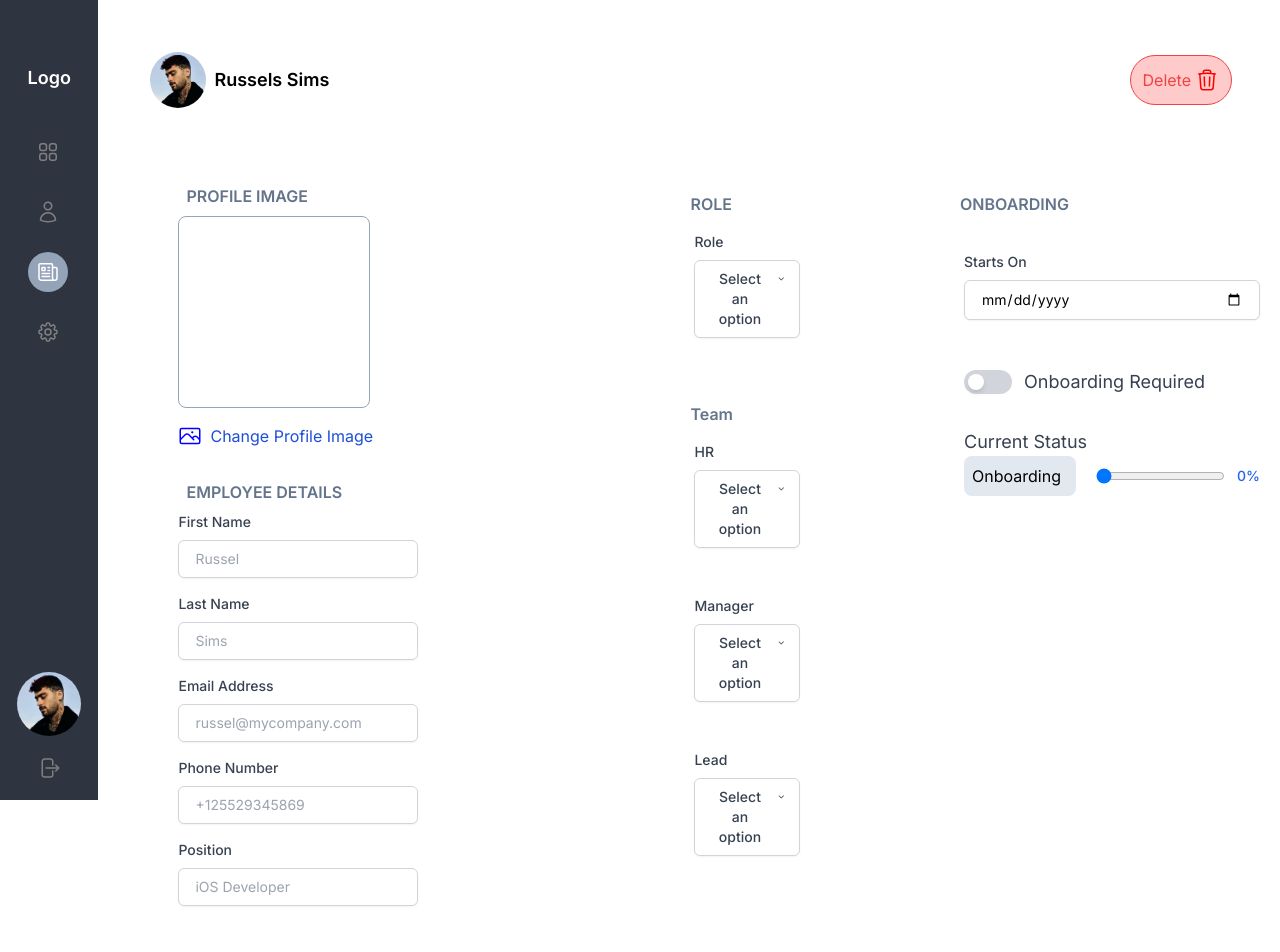
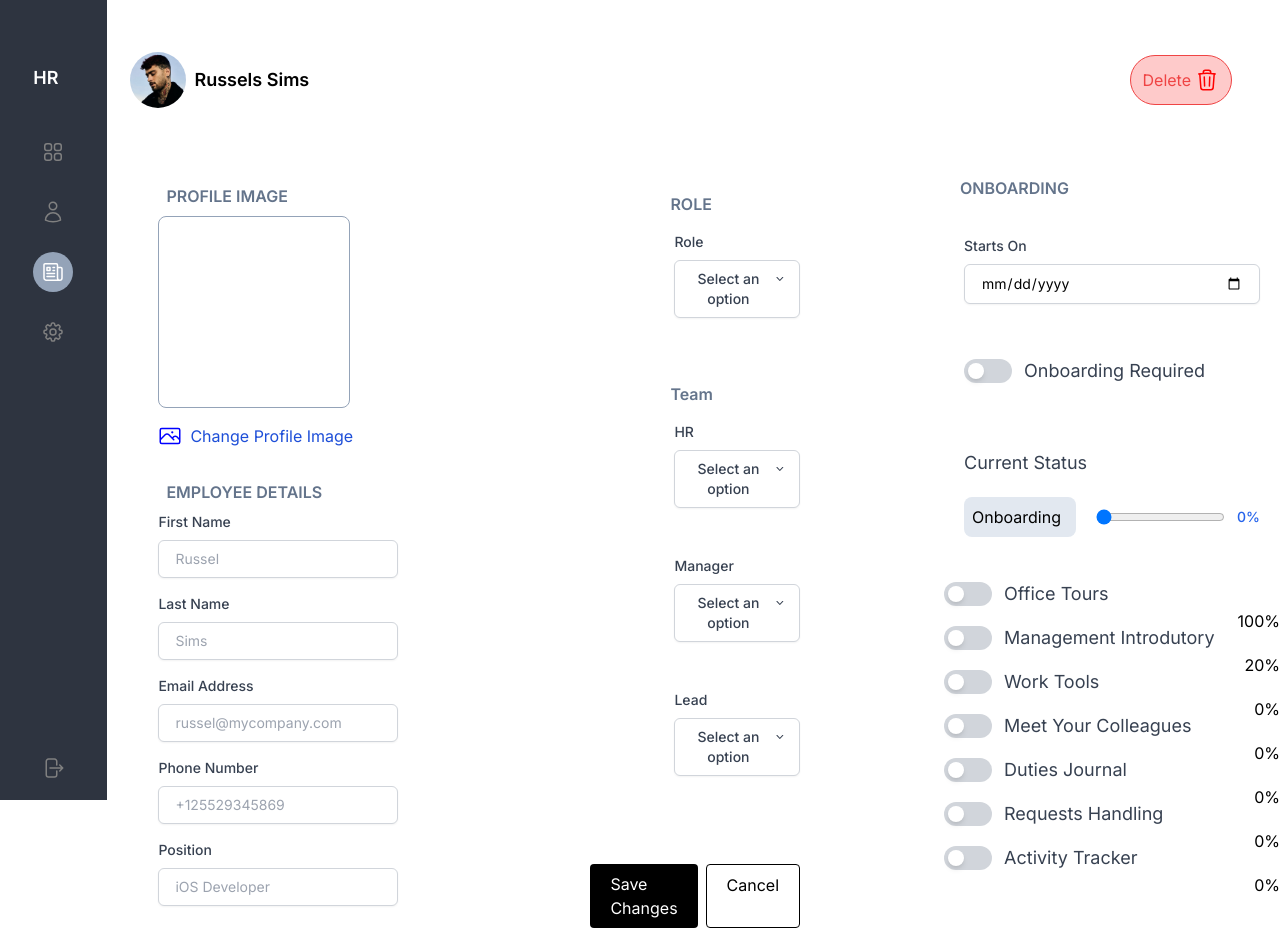
Before and after one commit to Sahildarunde/ui-frame-2, a Next.js app: page / in a window 1280 px wide. Shown: the top 952 px of the page. Built offline with nearby package versions, Linux system fonts and the light colour scheme.

Commit message:
minor tweaks

```diff
--- a/app/layout.tsx
+++ b/app/layout.tsx
@@ -5,7 +5,7 @@ import "./globals.css";
 const inter = Inter({ subsets: ["latin"] });
 
 export const metadata: Metadata = {
-  title: "Create Next App",
+  title: "UI Frame 2 ",
   description: "Generated by create next app",
 };
 
--- a/app/page.tsx
+++ b/app/page.tsx
@@ -2,7 +2,7 @@
 
 import Sidebar from "@/components/Sidebar";
 import Image from "next/image";
-import {useState} from 'react'
+import {ChangeEvent, useState} from 'react'
 import Main from '../components/Main'
 
 export default function Home() {
@@ -10,6 +10,15 @@ export default function Home() {
 
   const toggleSidebar = () => {
     setIsSidebarOpen(!isSidebarOpen);
+  };
+
+  const [selectedImage, setSelectedImage] = useState<string | null>(null);
+
+  const handleImageChange = (event: ChangeEvent<HTMLInputElement>) => {
+      if (event.target.files && event.target.files[0]) {
+      const imageFile = event.target.files[0];
+      setSelectedImage(URL.createObjectURL(imageFile));
+      }
   };
   return (
     <div className="flex">
@@ -25,11 +34,11 @@ export default function Home() {
           isSidebarOpen ? 'block' : 'hidden'
         } md:block w-1/4 md:w-1/12 bg-[#2e3440] h-screen fixed md:static z-40 md:z-auto`}
       >
-        <Sidebar />
+        <Sidebar selectedImage={selectedImage}/>
       </div>
 
 
-      <Main />
+      <Main selectedImage={selectedImage} handleImageChange={handleImageChange}/>
     </div>
   );
 }
--- a/components/DateInputBox.tsx
+++ b/components/DateInputBox.tsx
@@ -13,7 +13,7 @@ export default function DateInputBox({ label, placeholder }: DateInputBoxProps)
   };
 
   return (
-    <div className="mb-4">
+    <div className="mb-4 mt-4">
       <label className="block text-sm font-medium text-gray-700 mb-2">{label}</label>
       <input
         type="date"
--- a/components/Left.tsx
+++ b/components/Left.tsx
@@ -12,7 +12,7 @@ type LeftProps = {
 export default function Left({ selectedImage, onImageChange }: LeftProps) {
   return (
     <div>
-      <div className="p-4 h-screen flex flex-col md:flex-row gap-48 md:ml-16">
+      <div className="p-4 h-screen flex flex-col md:flex-row gap-48  md:ml-16">
         <div>
           <h2 className='text-slate-500 m-2 font-semibold'>PROFILE IMAGE</h2>
           <div className='h-48 w-48 relative overflow-hidden mb-4 border border-slate-400 rounded-lg'>
@@ -57,6 +57,10 @@ export default function Left({ selectedImage, onImageChange }: LeftProps) {
             <Dropdown options={["Kirk Mitrohin"]} label='Manager' />
             <Dropdown options={["Eugene Hummell"]} label='Lead' />
           </div>
+          <div className='mt-10 flex gap-2'>
+            <div className='px-5 bg-black py-2 text-white rounded cursor'>Save Changes</div>
+            <div className='px-5 border border-black py-2 text-black  rounded cursor'>Cancel</div>
+          </div>
         </div>
       </div>
     </div>
--- a/components/Main.tsx
+++ b/components/Main.tsx
@@ -4,15 +4,8 @@ import { ChangeEvent, useState } from 'react';
 import Navbar from "./Navbar";
 import HeroComp from './HeroComp';
 
-export default function Main() {
-    const [selectedImage, setSelectedImage] = useState<string | null>(null);
 
-  const handleImageChange = (event: ChangeEvent<HTMLInputElement>) => {
-    if (event.target.files && event.target.files[0]) {
-      const imageFile = event.target.files[0];
-      setSelectedImage(URL.createObjectURL(imageFile));
-    }
-  };
+export default function Main({selectedImage, handleImageChange}: any) {
 
     return (
         <div className="h-screen w-screen">
--- a/components/PercentageSlider.tsx
+++ b/components/PercentageSlider.tsx
@@ -15,7 +15,7 @@ export default function PercentageSlider({ onChange }: PercentageSliderProps) {
   };
 
   return (
-    <div className="flex items-center space-x-3">
+    <div className="flex items-center space-x-3 mt-28 md:mt-0">
       <input
         type="range"
         min="0"
--- a/components/Right.tsx
+++ b/components/Right.tsx
@@ -1,4 +1,5 @@
 import DateInputBox from "./DateInputBox";
+import InputBox from "./InputBox";
 import PercentageSlider from "./PercentageSlider";
 import ToggleButton from "./ToggleButton";
 
@@ -11,17 +12,17 @@ export default function Right(){
     };
     return (
         <div className="md:ml-16">
-            <div className='md:ml-16 mt-8'>
-                <h2 className='text-slate-500 m-4 font-semibold '>ONBOARDING</h2>
-                <div className="flex flex-col gap-8  p-5">
-                    <DateInputBox label="Starts On" placeholder="21/05/2024"/>
+            <div className='md:ml-16 mt-8 md:mt-0'>
+                <h2 className='text-slate-500 m-4 font-semibold mb:4 md:mb-0'>ONBOARDING</h2>
+                <div className="flex flex-col gap-16  p-5">
+                    <div className="mt-36 md:mt-0 mb-7"><DateInputBox label="Starts On" placeholder=" 21 / 05 / 2024 "/></div>
 
                     <ToggleButton label="Onboarding Required" onToggle={handleToggle}/>
 
-                    <div >
+                    <div className=" mt-5 md:mt-0" >
 
                          <span className="text-lg   font-lg text-gray-700 mt-5 mb-5">Current Status</span>
-                        <div className="flex justify-center items-center gap-5">
+                        <div className="flex justify-center items-center gap-5 mb-5 mt-5">
                             <div className="p-2 rounded-lg bg-slate-200 w-28">Onboarding</div>
 
                             <PercentageSlider onChange={handlePercentageChange}/>
@@ -30,6 +31,37 @@ export default function Right(){
                 </div>
             </div>
 
+                    <div className='md:ml-16 mt-8 flex flex-col w-108 gap-5 '>
+                <div className="flex justify-between items-center w-full h-full ">
+                    <ToggleButton label="Office Tours" onToggle={handleToggle}/>
+                    <h4>100%</h4>
+                </div>
+                <div className="flex justify-between w-full h-full ">
+                    <ToggleButton label="Management Introdutory" onToggle={handleToggle}/>
+                    <h4>20%</h4>
+                </div>
+                <div className="flex justify-between w-full h-full ">
+                    <ToggleButton label="Work Tools" onToggle={handleToggle}/>
+                    <h4>0%</h4>
+                </div>
+                <div className="flex justify-between w-full h-full ">
+                    <ToggleButton label="Meet Your Colleagues" onToggle={handleToggle}/>
+                    <h4>0%</h4>
+                </div>
+                <div className="flex justify-between w-full h-full ">
+                    <ToggleButton label="Duties Journal" onToggle={handleToggle}/>
+                    <h4>0%</h4>
+                </div>
+                <div className="flex justify-between w-full h-full ">
+                    <ToggleButton label="Requests Handling" onToggle={handleToggle}/>
+                    <h4>0%</h4>
+                </div>
+                <div className="flex justify-between w-full h-full ">
+                    <ToggleButton label="Activity Tracker" onToggle={handleToggle}/>
+                    <h4>0%</h4>
+                </div>
+            </div>
+
         </div>
     );
 }
--- a/components/Sidebar.tsx
+++ b/components/Sidebar.tsx
@@ -1,8 +1,8 @@
-export default function Sidebar(){
+export default function Sidebar({selectedImage}: any){
     return (
-        <div className="flex flex-col justify-between h-full items-center">
+        <div className="flex flex-col justify-between md:w-1/12 h-screen bg-[#2e3440] fixed items-center">
             <div>
-                <div className="mt-16 text-white text-lg font-semibold mb-10">Logo</div>
+                <div className="mt-16 text-white text-lg font-semibold mb-10">HR</div>
                 <div className="flex flex-col gap-5">
                     <div className="h-10 w-10 flex justify-center items-center rounded-full"><Squares /></div>
                     <div className="h-10 w-10  flex justify-center items-center rounded-full"><Profile /></div>
@@ -13,7 +13,7 @@ export default function Sidebar(){
             </div>
             <div className="flex flex-col">
                 <div className="h-16 w-16 relative overflow-hidden rounded-full">
-                    <img className="absolute object-cover" src="./profilePic.jpeg" alt="" />
+                    <img className="absolute object-cover" src={selectedImage} alt="" />
                 </div>
                 <div className="h-16 w-16 flex justify-center items-center"><Shift /></div>
             </div>
--- a/components/ToggleButton.tsx
+++ b/components/ToggleButton.tsx
@@ -15,7 +15,7 @@ export default function ToggleButton({ label, onToggle }: ToggleButtonProps) {
   };
 
   return (
-    <div className="flex items-center space-x-3">
+    <div className="flex items-center space-x-3 mt-56 md:mt-[-55px]">
 
       <button
         onClick={handleToggle}
@@ -30,7 +30,7 @@ export default function ToggleButton({ label, onToggle }: ToggleButtonProps) {
         />
       </button>
 
-      <span className="text-lg font-lg text-gray-700">{label}</span>
+      <span className="text-lg   font-lg text-gray-700">{label}</span>
     </div>
   );
 }
```
